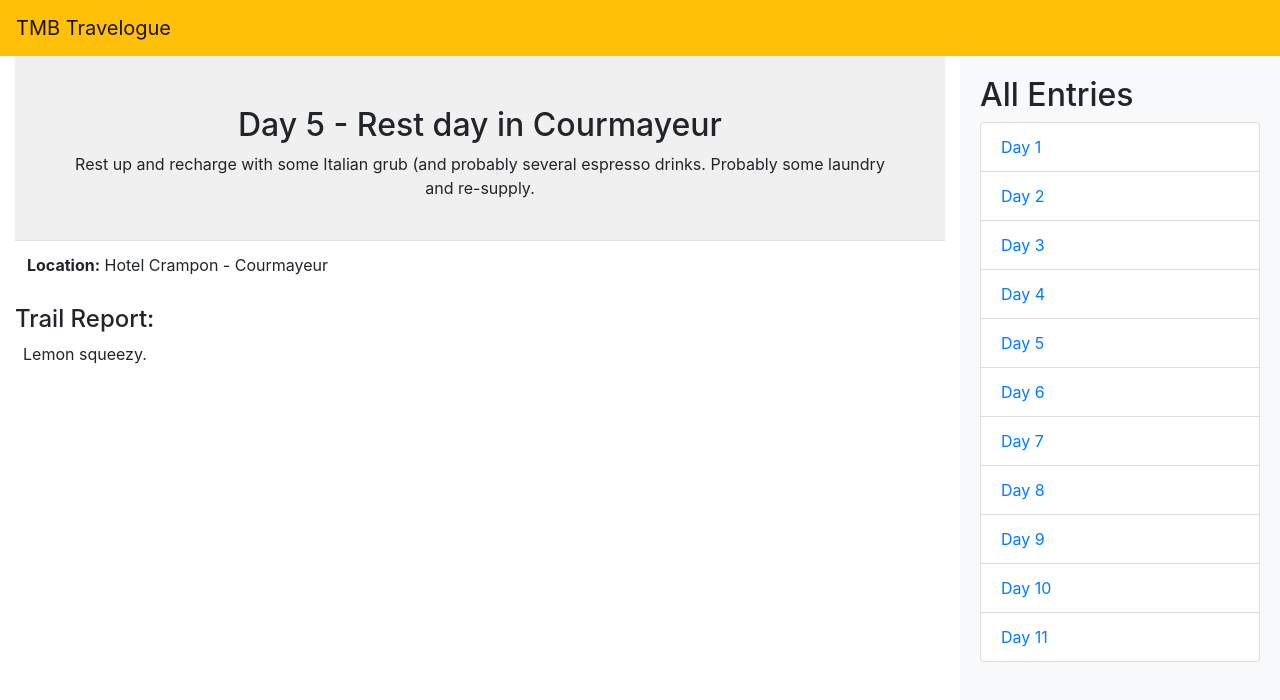
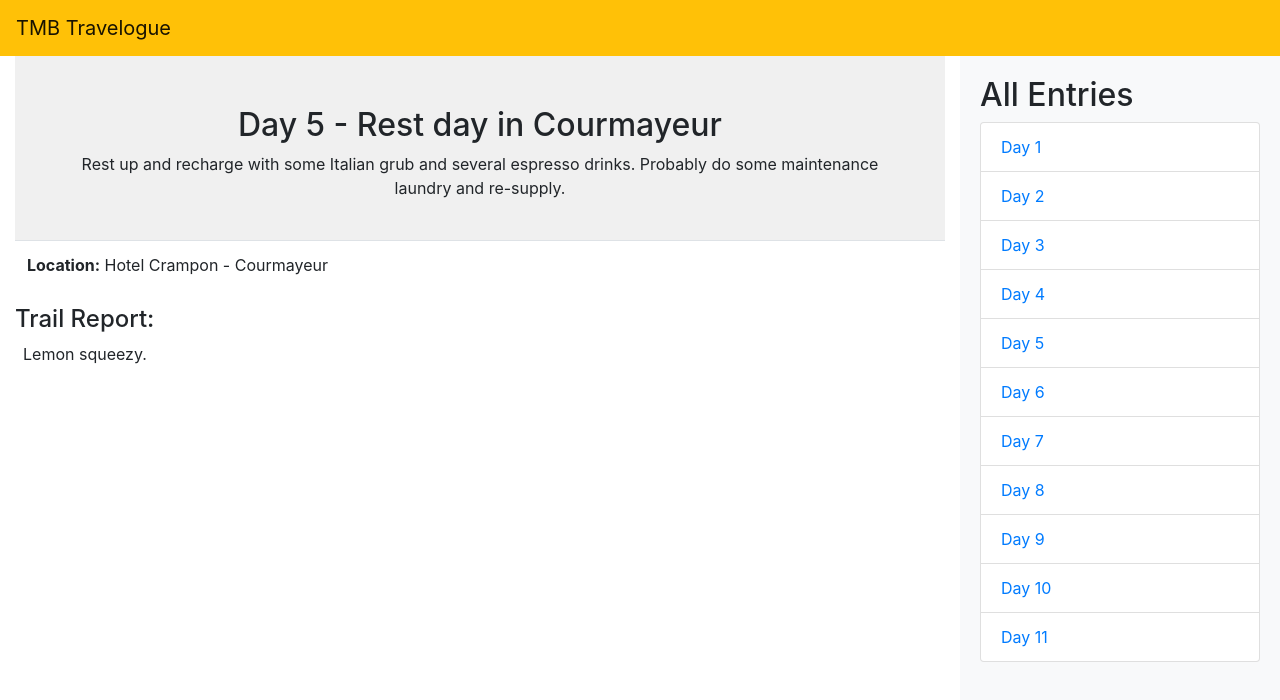
Before and after one commit to cpoff/tmb-travelogue, a website: page public/dailies/day5.html in a window 1280 px wide. Drawn offline with nearby package versions, Linux system fonts and the light colour scheme.

Commit message:
added day 5 rest day

```diff
--- a/public/dailies/day5.html
+++ b/public/dailies/day5.html
@@ -63,7 +63,7 @@
                 <div class="feature-area pb-4">
                     <!-- Feature content specific to the day -->
                     <h2>Day 5 - Rest day in Courmayeur</h2>
-                    <p>Rest up and recharge with some Italian grub (and probably several espresso drinks. Probably some laundry and re-supply.</p>
+                    <p>Rest up and recharge with some Italian grub and several espresso drinks. Probably do some maintenance laundry and re-supply.</p>
                     <!-- <img src="dayX-image.jpg" alt="Day X Image" class="img-fluid"> -->
                 </div>
 
```
